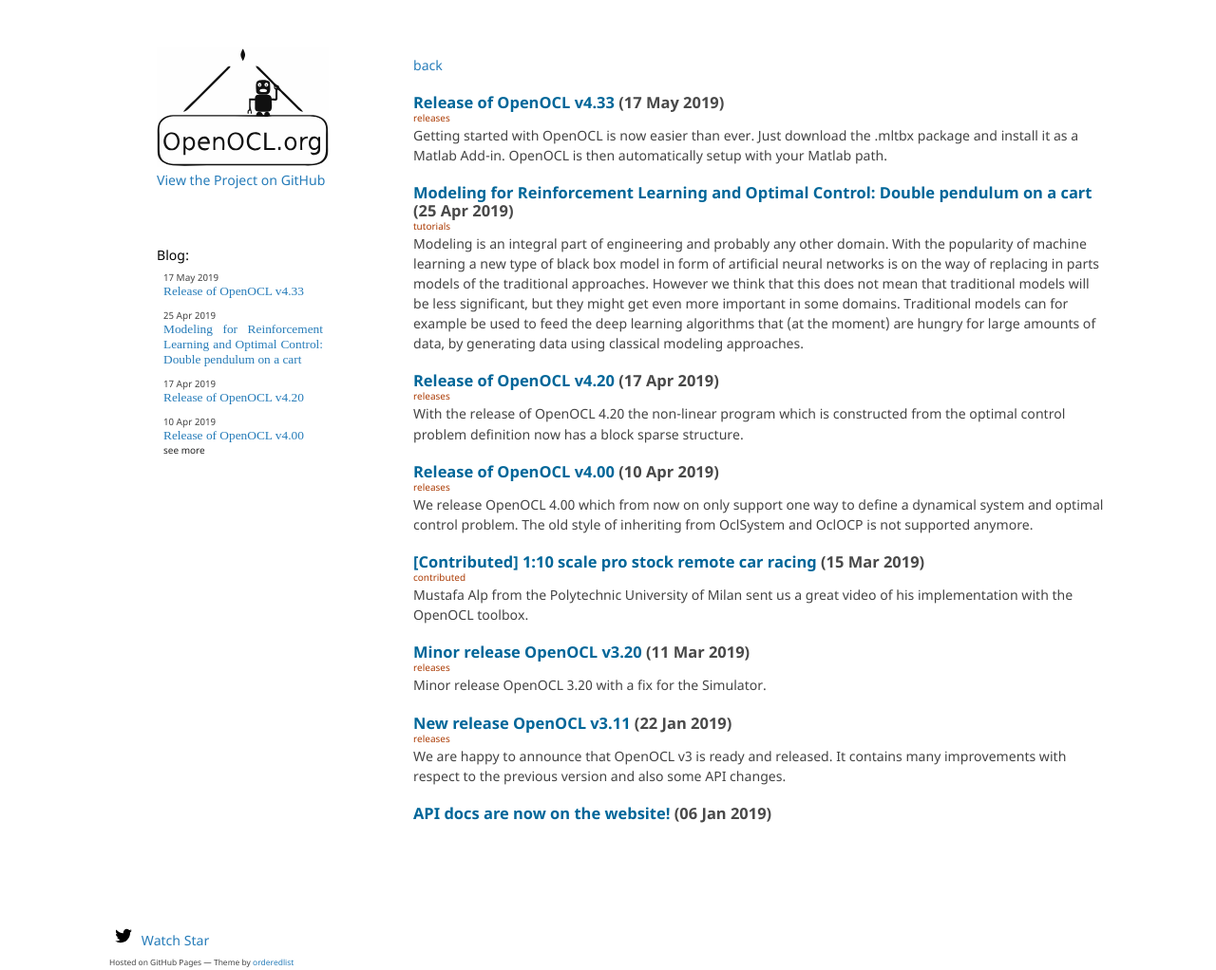
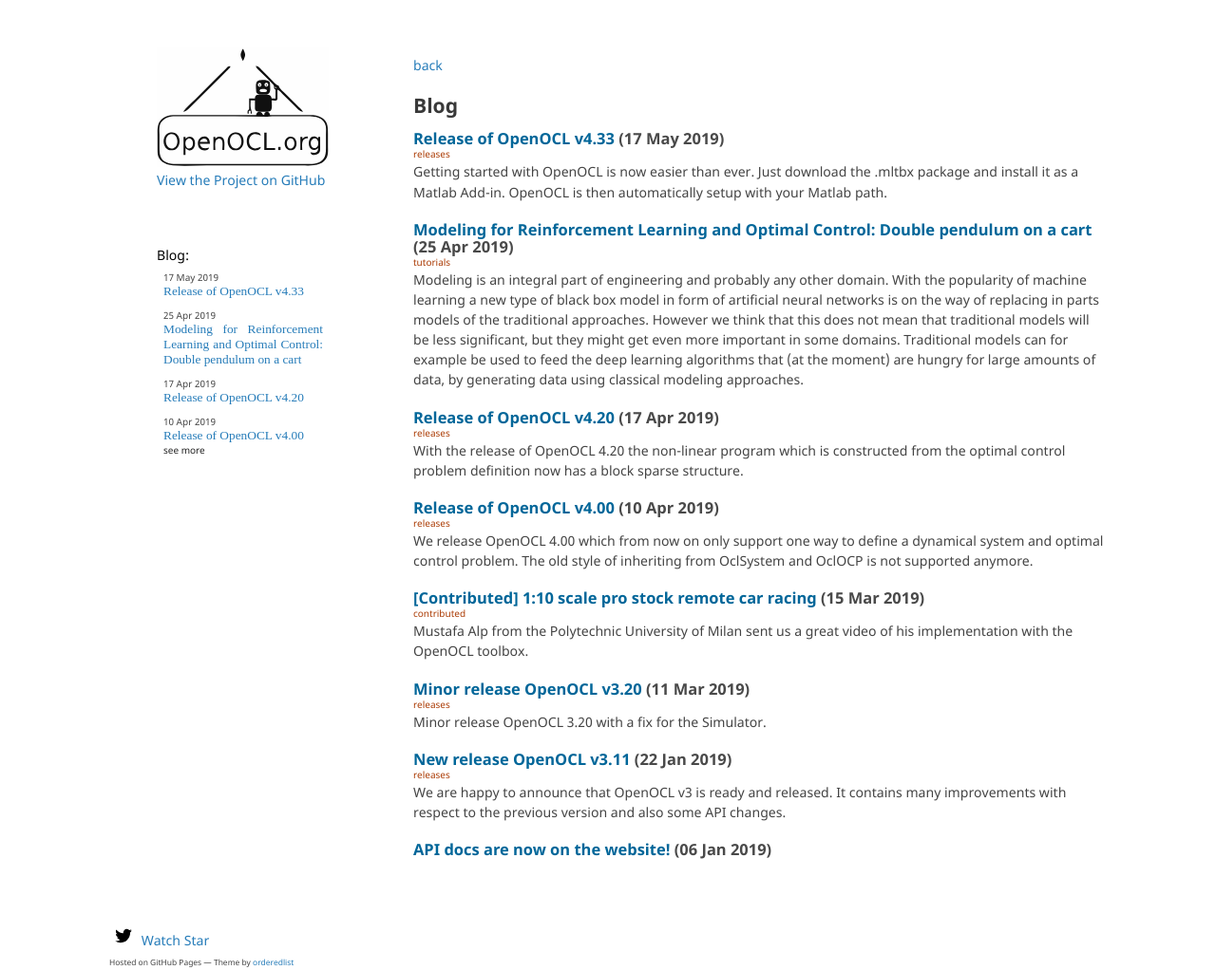
Before and after one commit to OpenOCL/openocl.github.io, a Jekyll site: the page built from blog.md, in a window 1280 px wide and 1022 px high. Shown: the whole window at 95% size. Built offline with Jekyll 4.4.1, drawn with Linux system fonts in a browser that asks for light colours; some web fonts are replaced.

Commit message:
Update blog.md

```diff
--- a/blog.md
+++ b/blog.md
@@ -3,3 +3,5 @@
 layout: blog
 title: Blog
 ---
+
+# Blog
```
